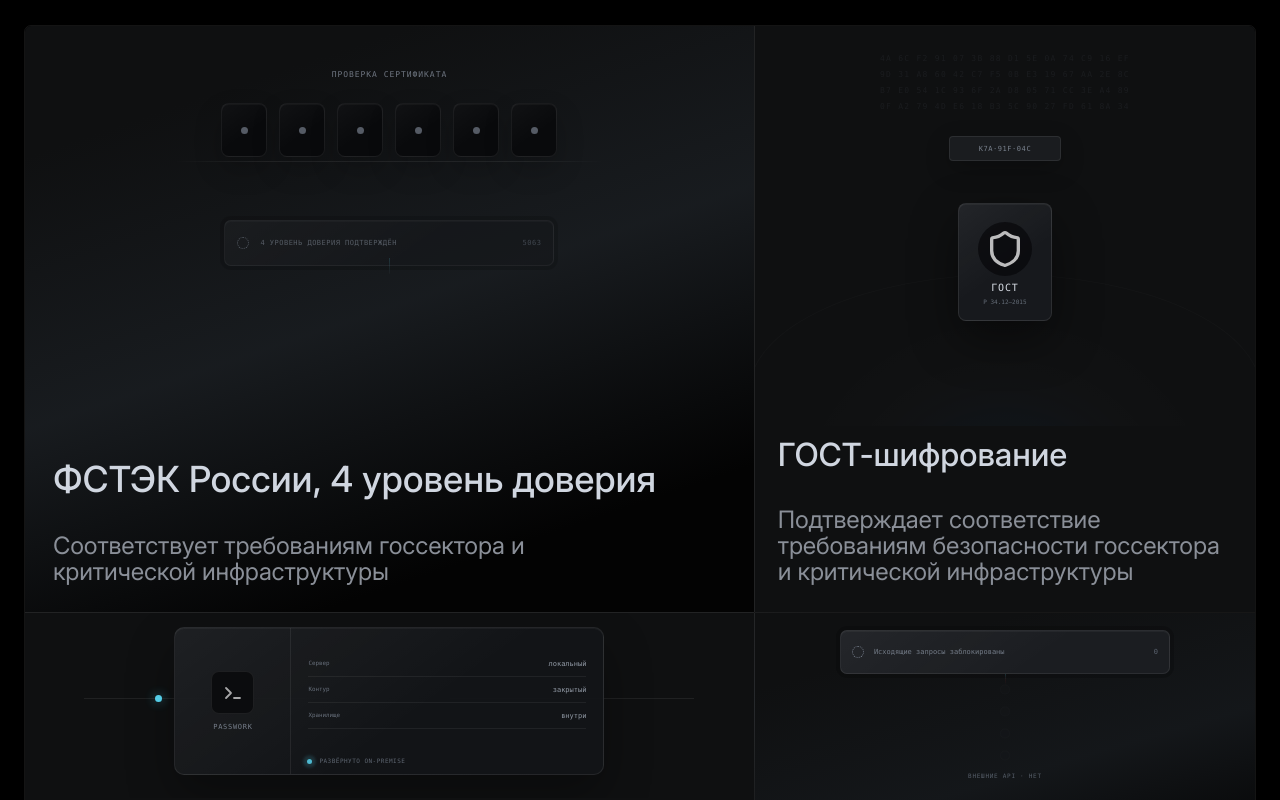
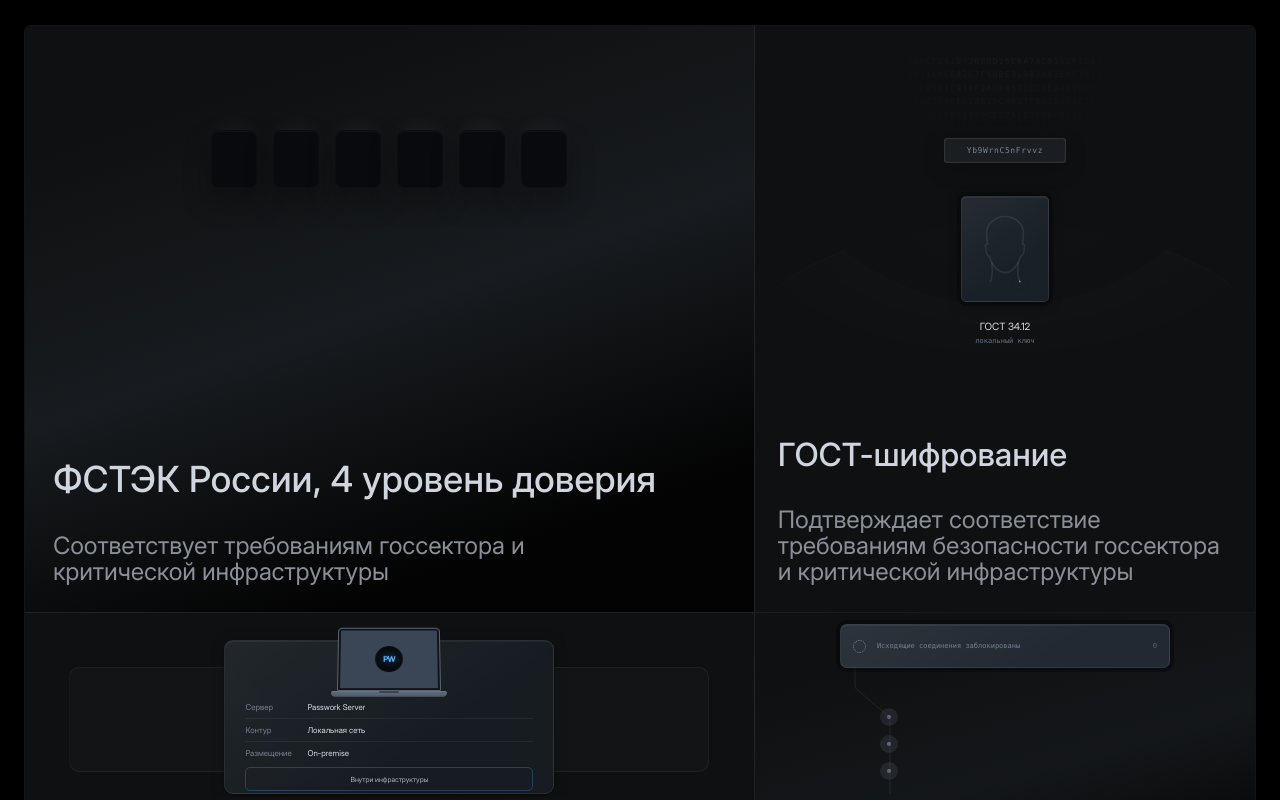
Before and after one commit to geniusonmorion-collab/reserve-passwork-copy, a Next.js app: page / in a window 1280 px wide. Shown: the part 1840-2640 px from the top of the page. Built offline with nearby package versions, Linux system fonts and the light colour scheme.

Commit message:
Use Clerk security illustrations

```diff
--- a/app/security-proof-grid.tsx
+++ b/app/security-proof-grid.tsx
@@ -1,5 +1,3 @@
-/* eslint-disable @next/next/no-img-element */
-
 'use client';
 
 import { useEffect, useRef } from 'react';
@@ -32,64 +30,83 @@ const securityProofs = [
   },
 ] as const;
 
-const trustCode = ['5', '0', '6', '3', '4', '✓'] as const;
 const cipherCodes = [
-  'K7A·91F·04C',
-  'D2E·83B·71A',
-  '9C4·16F·A83',
-  'G34·12·2015',
+  'Yb9WrnC5nFrvvz',
+  '4A6CF291073B88',
+  'D2E83B71A9C416',
+  'GOST34122015',
 ] as const;
 
-function TrustLevelVisual() {
+const magicGlyphRows = [
+  '4A6CF291073B88D15E0A74C916EF3D27',
+  '9D31A86042C7F50BE31967AA2E8C7014',
+  'B7E0541C936F2AD80571CC3EA4896DF2',
+  '0FA2794DE618B35C9027FD618A34C7E9',
+  '53D8A1F6B2940CE77A163D8BF01942C5',
+  'C74E1960AD3F825B41E69C087D2FA536',
+  '18B6F03A4D97CE251F68A2DB930C547E',
+  'A3F81D9C620E475BB27D106AF39C58E4',
+] as const;
+
+const sessionRows = [
+  ['Сервер', 'Passwork Server'],
+  ['Контур', 'Локальная сеть'],
+  ['Размещение', 'On-premise'],
+] as const;
+
+const blockedRows = [
+  ['telemetry.passwork', 'Заблокировано · 0 запросов'],
+  ['external.api', 'Заблокировано · 0 запросов'],
+  ['cloud.service', 'Заблокировано · 0 запросов'],
+] as const;
+
+function MfaArtwork() {
   return (
-    <div className="clerk-proof clerk-proof--trust" aria-hidden="true">
-      <div className="proof-mfa">
-        <span className="proof-mfa__eyebrow">ПРОВЕРКА СЕРТИФИКАТА</span>
-        <div className="proof-mfa__cells">
-          {trustCode.map((symbol, index) => (
+    <div className="clerk-art clerk-art--mfa" aria-hidden="true">
+      <div className="clerk-mfa">
+        {Array.from({ length: 6 }, (_, index) => (
           <span
-              className="proof-mfa__cell"
-              key={`${symbol}-${index}`}
+            className="clerk-mfa__cell"
+            key={index}
             style={
-                { '--proof-delay': `${index * 78}ms` } as CSSProperties
+              { '--clerk-delay': `${index * 120}ms` } as CSSProperties
             }
           >
             <i />
-              <b>{symbol}</b>
           </span>
         ))}
-        </div>
-        <div className="proof-mfa__status">
-          <span className="proof-mfa__spinner" />
-          <span>4 УРОВЕНЬ ДОВЕРИЯ ПОДТВЕРЖДЁН</span>
-          <time>5063</time>
-        </div>
-        <span className="proof-mfa__rail" />
-        <span className="proof-mfa__node proof-mfa__node--one" />
-        <span className="proof-mfa__node proof-mfa__node--two" />
-        <span className="proof-mfa__node proof-mfa__node--three" />
       </div>
     </div>
   );
 }
 
-function GostVisual() {
+function MagicLinksArtwork() {
   return (
-    <div className="clerk-proof clerk-proof--gost" aria-hidden="true">
-      <div className="proof-magic">
-        <div className="proof-magic__glyphs">
-          <span>4A 6C F2 91 07 3B 88 D1 5E 0A 74 C9 16 EF</span>
-          <span>9D 31 A8 60 42 C7 F5 0B E3 19 67 AA 2E 8C</span>
-          <span>B7 E0 54 1C 93 6F 2A D8 05 71 CC 3E A4 89</span>
-          <span>0F A2 79 4D E6 18 B3 5C 90 27 FD 61 8A 34</span>
+    <div className="clerk-art clerk-art--magic" aria-hidden="true">
+      <div className="clerk-magic">
+        <div className="clerk-magic__glyphs">
+          {magicGlyphRows.map((row, index) => (
+            <span
+              key={row}
+              style={
+                {
+                  '--clerk-delay': `${index * -180}ms`,
+                  '--clerk-direction': index % 2 ? '-1' : '1',
+                } as CSSProperties
+              }
+            >
+              {row}
+            </span>
+          ))}
         </div>
+        <span className="clerk-magic__shade" />
 
-        <div className="proof-magic__token">
+        <div className="clerk-magic__token">
           {cipherCodes.map((code, index) => (
             <span
               key={code}
               style={
-                { '--proof-delay': `${index * -600}ms` } as CSSProperties
+                { '--clerk-delay': `${index * -600}ms` } as CSSProperties
               }
             >
               {code}
@@ -97,84 +114,122 @@ function GostVisual() {
           ))}
         </div>
 
-        <div className="proof-magic__credential">
-          <span className="proof-magic__halo" />
-          <span className="proof-magic__icon">
-            <img src="/assets/icon-security-a.svg" alt="" />
-          </span>
-          <strong>ГОСТ</strong>
-          <small>Р 34.12–2015</small>
+        <span className="clerk-magic__dome" />
+        <div className="clerk-magic__identity">
+          <div className="clerk-magic__portrait">
+            <svg
+              viewBox="0 0 80 96"
+              fill="none"
+              strokeLinecap="round"
+              strokeLinejoin="round"
+              strokeWidth="1.5"
+            >
+              <path
+                className="clerk-magic__portrait-shadow"
+                d="M26.22 78.25c2.679-3.522 1.485-17.776 1.485-17.776-1.084-2.098-1.918-4.288-2.123-5.619-3.573 0-3.7-8.05-3.827-9.937-.102-1.509 1.403-1.383 2.169-1.132-.298-1.3-.92-5.408-1.021-11.446C22.775 24.794 30.94 17.75 40 17.75h.005c9.059 0 17.225 7.044 17.097 14.59-.102 6.038-.723 10.147-1.021 11.446.765-.251 2.271-.377 2.169 1.132-.128 1.887-.254 9.937-3.827 9.937-.205 1.331-1.039 3.521-2.123 5.619 0 0-1.194 14.254 1.485 17.776"
+              />
+              <path
+                className="clerk-magic__portrait-shadow"
+                d="M27.705 60.474a26.884 26.884 0 0 0 1.577 2.682c1.786 2.642 5.36 6.792 10.718 6.792h.005c5.358 0 8.932-4.15 10.718-6.792a26.884 26.884 0 0 0 1.577-2.682"
+              />
+              <path
+                className="clerk-magic__portrait-draw"
+                pathLength="1"
+                d="M26.22 78.25c2.679-3.522 1.485-17.776 1.485-17.776-1.084-2.098-1.918-4.288-2.123-5.619-3.573 0-3.7-8.05-3.827-9.937-.102-1.509 1.403-1.383 2.169-1.132-.298-1.3-.92-5.408-1.021-11.446C22.775 24.794 30.94 17.75 40 17.75h.005c9.059 0 17.225 7.044 17.097 14.59-.102 6.038-.723 10.147-1.021 11.446.765-.251 2.271-.377 2.169 1.132-.128 1.887-.254 9.937-3.827 9.937-.205 1.331-1.039 3.521-2.123 5.619 0 0-1.194 14.254 1.485 17.776"
+              />
+              <path
+                className="clerk-magic__portrait-draw clerk-magic__portrait-draw--inner"
+                pathLength="1"
+                d="M27.705 60.474a26.884 26.884 0 0 0 1.577 2.682c1.786 2.642 5.36 6.792 10.718 6.792h.005c5.358 0 8.932-4.15 10.718-6.792a26.884 26.884 0 0 0 1.577-2.682"
+              />
+            </svg>
+            <span className="clerk-magic__scan" />
+          </div>
+          <strong>ГОСТ 34.12</strong>
+          <small>локальный ключ</small>
         </div>
       </div>
     </div>
   );
 }
 
-function InfrastructureVisual() {
-  const rows = [
-    ['Сервер', 'локальный'],
-    ['Контур', 'закрытый'],
-    ['Хранилище', 'внутри'],
-  ] as const;
+function SessionArtwork() {
+  return (
+    <div className="clerk-art clerk-art--session" aria-hidden="true">
+      <div className="clerk-session">
+        <span className="clerk-session__wing clerk-session__wing--left" />
+        <span className="clerk-session__wing clerk-session__wing--right" />
+        <span className="clerk-session__trace" />
 
-  return (
-    <div className="clerk-proof clerk-proof--session" aria-hidden="true">
-      <div className="proof-session">
-        <span className="proof-session__branch proof-session__branch--left" />
-        <span className="proof-session__branch proof-session__branch--right" />
-        <span className="proof-session__signal" />
+        <div className="clerk-session__panel">
+          <div className="clerk-laptop">
+            <span className="clerk-laptop__screen">
+              <i className="clerk-laptop__shine" />
+              <b>PW</b>
+            </span>
+            <span className="clerk-laptop__base" />
+          </div>
 
-        <div className="proof-session__panel">
-          <div className="proof-session__device">
-            <span>
-              <img src="/assets/icon-devops.svg" alt="" />
-            </span>
-            <strong>PASSWORK</strong>
-          </div>
-          <div className="proof-session__details">
-            {rows.map(([label, value]) => (
-              <span key={label}>
+          <div className="clerk-session__rows">
+            {sessionRows.map(([label, value], index) => (
+              <span
+                key={label}
+                style={
+                  { '--clerk-delay': `${index * 50}ms` } as CSSProperties
+                }
+              >
                 <small>{label}</small>
                 <b>{value}</b>
               </span>
             ))}
           </div>
-          <div className="proof-session__footer">
-            <i />
-            <span>РАЗВЁРНУТО ON-PREMISE</span>
-          </div>
+
+          <div className="clerk-session__button">Внутри инфраструктуры</div>
         </div>
       </div>
     </div>
   );
 }
 
-function DataBoundaryVisual() {
+function FraudArtwork() {
   return (
-    <div className="clerk-proof clerk-proof--airgap" aria-hidden="true">
-      <div className="proof-airgap">
-        <div className="proof-airgap__status">
-          <span className="proof-airgap__spinner" />
-          <strong>Исходящие запросы заблокированы</strong>
+    <div className="clerk-art clerk-art--fraud" aria-hidden="true">
+      <div className="clerk-fraud">
+        <div className="clerk-fraud__status">
+          <span className="clerk-fraud__spinner" />
+          <strong>Исходящие соединения заблокированы</strong>
           <time>0</time>
         </div>
-        <div className="proof-airgap__rail">
-          {[0, 1, 2, 3].map((index) => (
-            <span
-              className="proof-airgap__node"
-              key={index}
+
+        <div className="clerk-fraud__feed">
+          <svg
+            className="clerk-fraud__route"
+            viewBox="0 0 39 150"
+            fill="none"
+            preserveAspectRatio="none"
+          >
+            <path d="M2 0v20.5c0 2.1.84 4.16 2.34 5.66l30.32 30.32A8 8 0 0 1 37 62.14V150" />
+          </svg>
+
+          {blockedRows.map(([name, detail], index) => (
+            <div
+              className="clerk-fraud__event"
+              key={name}
               style={
-                {
-                  '--proof-node-delay': `${260 + index * 170}ms`,
-                  '--proof-node-top': `${index * 22 + 7}px`,
-                } as CSSProperties
+                { '--clerk-delay': `${index * 180}ms` } as CSSProperties
               }
             >
-              <i>×</i>
+              <span className="clerk-fraud__node">
+                <i />
+                <b>×</b>
               </span>
+              <span className="clerk-fraud__event-copy">
+                <strong>{name}</strong>
+                <small>{detail}</small>
+              </span>
+            </div>
           ))}
         </div>
-        <span className="proof-airgap__boundary">ВНЕШНИЕ API · НЕТ</span>
       </div>
     </div>
   );
@@ -185,10 +240,10 @@ function SecurityProofVisual({
 }: {
   kind: (typeof securityProofs)[number]['kind'];
 }) {
-  if (kind === 'fstec') return <TrustLevelVisual />;
-  if (kind === 'gost') return <GostVisual />;
-  if (kind === 'infrastructure') return <InfrastructureVisual />;
-  return <DataBoundaryVisual />;
+  if (kind === 'fstec') return <MfaArtwork />;
+  if (kind === 'gost') return <MagicLinksArtwork />;
+  if (kind === 'infrastructure') return <SessionArtwork />;
+  return <FraudArtwork />;
 }
 
 export default function SecurityProofGrid() {
@@ -208,7 +263,9 @@ export default function SecurityProofGrid() {
 
     const setActiveCard = (nextCard: HTMLElement | null) => {
       activeCard = nextCard;
-      cards.forEach((card) => card.classList.toggle('is-active', card === nextCard));
+      cards.forEach((card) =>
+        card.classList.toggle('is-active', card === nextCard),
+      );
     };
 
     const activateBestVisibleCard = () => {
@@ -238,10 +295,7 @@ export default function SecurityProofGrid() {
         if (finePointer.matches && !document.hidden) setActiveCard(card);
       };
       const handlePointerLeave = () => {
-        if (
-          finePointer.matches &&
-          !card.contains(document.activeElement)
-        ) {
+        if (finePointer.matches && !card.contains(document.activeElement)) {
           setActiveCard(null);
         }
       };
```
Also changed, not shown: app/globals.css. Lines whose indentation alone changed are shown as unchanged.
